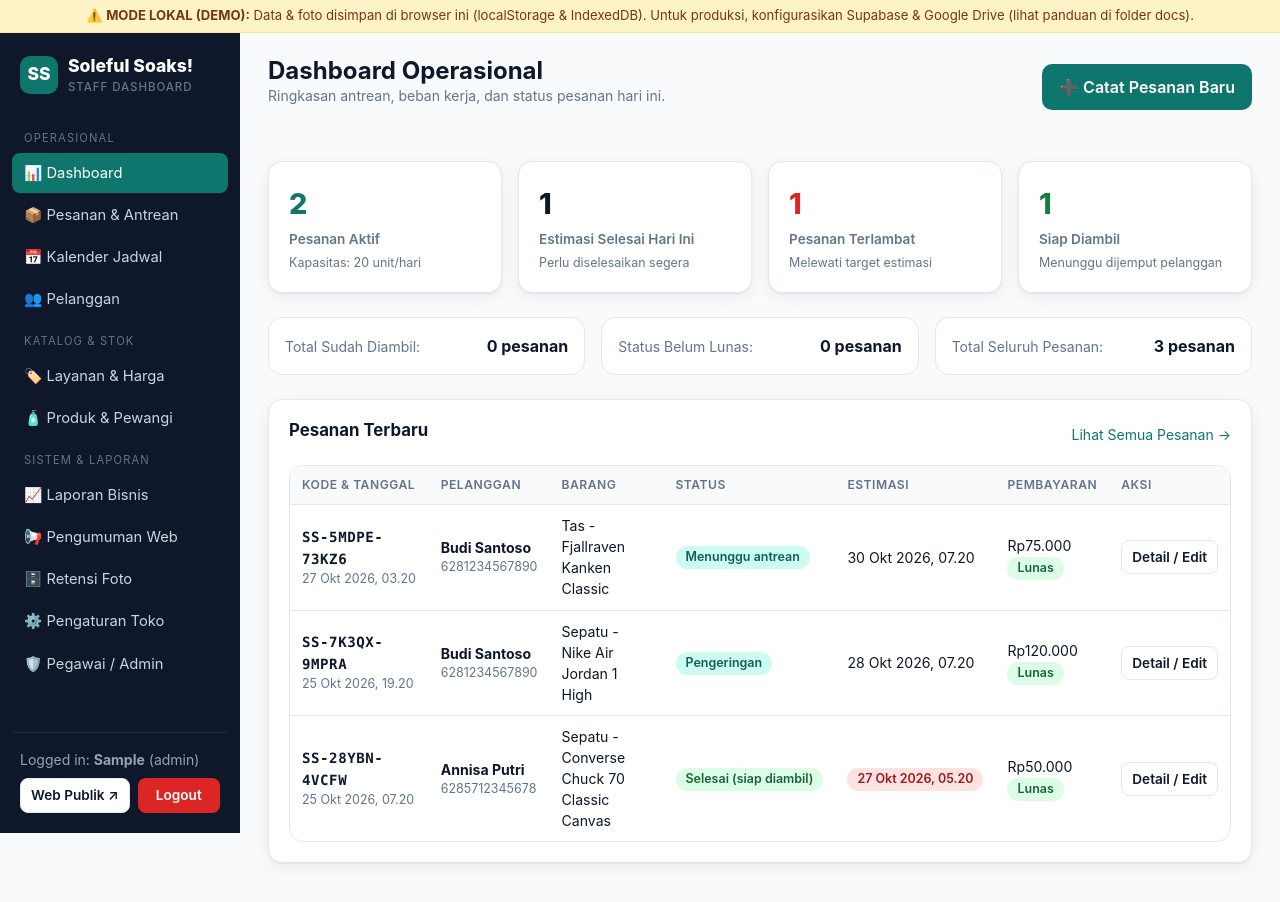
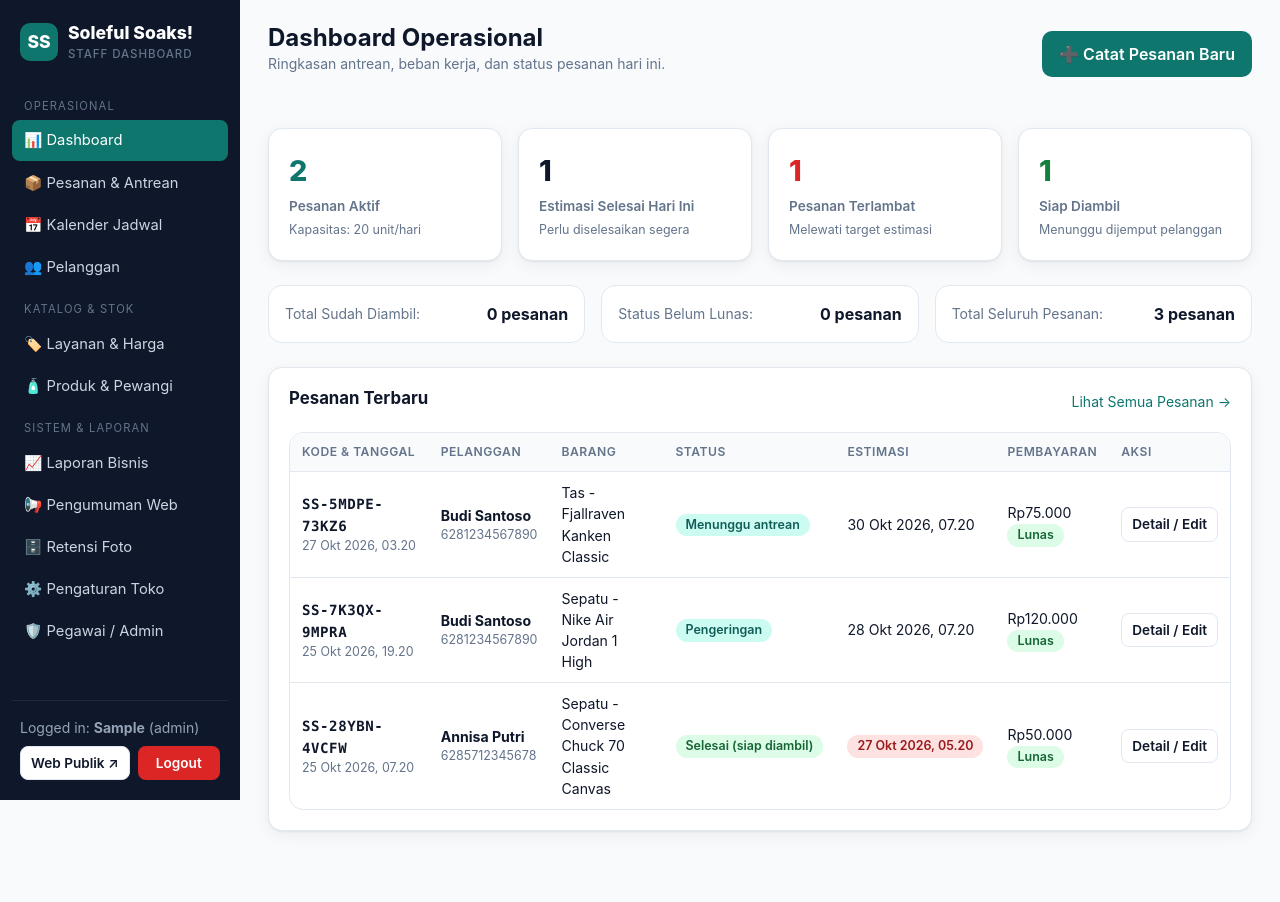
Before and after one commit to bendaharakerenbgtt/solcare, a React (Vite) app: page /admin/login in a window 1280 px wide. Both pictures are taken after typing "Sample", "name@example.com", "Sample123" into the empty fields and a click on the button "Buat Akun Administrator". Shown: the top 902 px of the page. Built offline with nearby package versions, Linux system fonts and the light colour scheme.

Commit message:
Hide local mode demo banner in admin dashboard

```diff
--- a/src/ui/admin/AdminLayout.tsx
+++ b/src/ui/admin/AdminLayout.tsx
@@ -1,7 +1,6 @@
 import React, { useState } from 'react';
 import { Link, Navigate, Outlet, useLocation } from 'react-router-dom';
 import { useAuth } from '../../auth/AuthContext';
-import { repo } from '../../data';
 
 export const AdminLayout: React.FC = () => {
   const { user, ready, signOut } = useAuth();
@@ -20,12 +19,6 @@ export const AdminLayout: React.FC = () => {
 
   return (
     <div>
-      {repo.mode === 'local' && (
-        <div className="demo-banner">
-          ⚠️ <strong>MODE LOKAL (DEMO):</strong> Data & foto disimpan di browser ini (localStorage & IndexedDB). Untuk produksi, konfigurasikan Supabase & Google Drive (lihat panduan di folder docs).
-        </div>
-      )}
-
       <div className="admin-mobile-bar">
         <button onClick={() => setSidebarOpen(!sidebarOpen)} aria-label="Toggle Navigation">☰ Menu</button>
         <span style={{ fontWeight: 700, fontSize: '1.05rem' }}>Soleful Staff</span>
```
